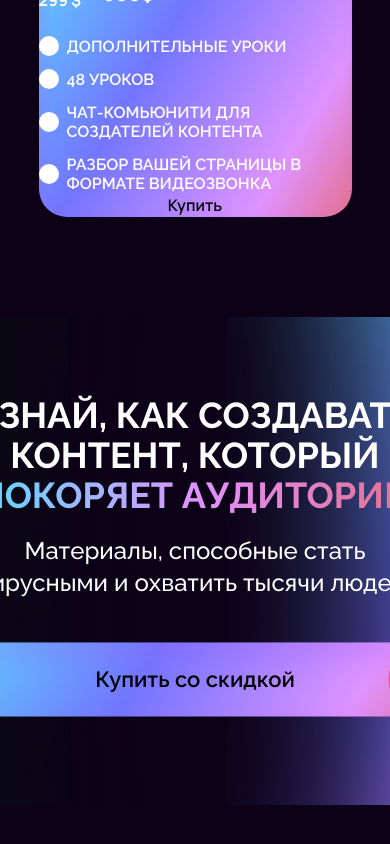
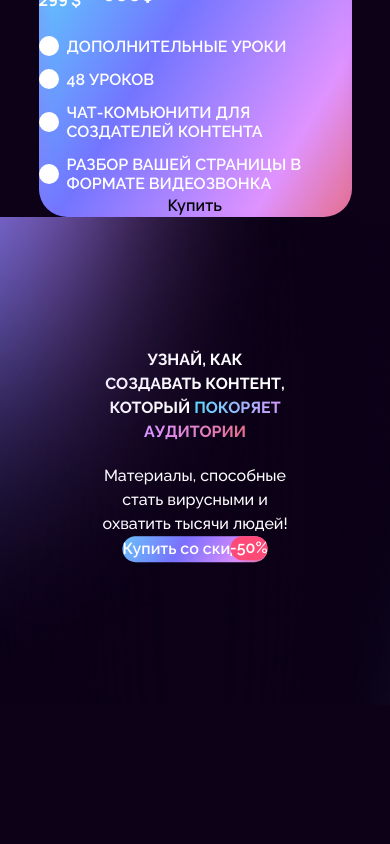
Before and after one commit to Lesia-Onyshchuk/test-project-next-tailwindcss, a Next.js app: page / in a window 390 px wide. Shown: the part 1157-2001 px from the top of the page. After the commit the page ends 1913 px from the top, so only its background shows below. Built offline with nearby package versions, Linux system fonts and the light colour scheme.

Commit message:
footer mobile

```diff
--- a/src/app/components/footer.jsx
+++ b/src/app/components/footer.jsx
@@ -7,34 +7,56 @@ const font = Raleway({ subsets: ["latin"] });
 
 const Footer = () => {
   return (
-    <footer className={`${font.className} pt-[100px] w-[1280px]`}>
+    <footer
+      className={`${font.className} xl:pt-[100px] xs:pt-[66px] xl:w-[1280px] xs:w-[393px]`}
+    >
       <div className="h-[488px] flex justify-between overflow-hidden relative">
+        <Image
+          src="/images/footer-top.png"
+          alt=""
+          width={315}
+          height={282}
+          className="xl:invisible xs:visible xs:absolute top-[-20px] left-[-22px] z-10"
+        />
+        <Image
+          src="/images/footer-bottom.png"
+          alt=""
+          width={315}
+          height={282}
+          className="xl:invisible xs:visible xs:absolute bottom-[-16px] right-[-22px] z-10"
+        />
         <Image
           src="/images/footer-blick.png"
           width={712}
           height={1486}
           alt=""
-          className="absolute left-1/2 -translate-x-1/2 top-1/2 -translate-y-1/2 h-full"
+          className=" xs:invisible xl:visible absolute left-1/2 -translate-x-1/2 top-1/2 -translate-y-1/2 h-full"
         />
-        <Image src="/images/footer.png" width={513} height={799} alt="" />
-        <div className="w-[608px] bg-[linear-gradient(124deg,#5bdbfd_0%,#7375ff_40.3%,#df93ff_79.87%,#e56f8c_100%)]">
-          <div className="absolute left-1/2 -translate-x-1/2 top-1/2 -translate-y-1/2 w-[447px] flex items-center flex-col">
-            <h2 className="text-4xl font-bold uppercase text-white text-center mb-[20px]">
+        <Image
+          src="/images/footer.png"
+          width={513}
+          height={799}
+          alt=""
+          className="xs:invisible xl:visible"
+        />
+        <div className="xl:w-[608px] xs:w-[393px] xl:bg-[linear-gradient(124deg,#5bdbfd_0%,#7375ff_40.3%,#df93ff_79.87%,#e56f8c_100%)] xs:bg-[#0c0117]">
+          <div className="absolute left-1/2 -translate-x-1/2 top-1/2 -translate-y-1/2 xl:w-[447px] xs:w-[280px] flex items-center flex-col">
+            <h2 className="xl:text-4xl xs:text-xl font-bold uppercase text-white text-center mb-[20px]">
               Узнай, как создавать контент, который{" "}
               <span className="bg-gradient-to-r from-[#5bdbfd] via-[#7375ff] via-[#df93ff] to-[#e56f8c] bg-clip-text text-transparent">
                 покоряет аудитории
               </span>
             </h2>
-            <p className="text-white text-center text-2xl font-medium mb-[44px]">
+            <p className="text-white text-center xl:text-2xl xs:text-sm font-medium xl:mb-[44px] xs:mb-[62px]">
               Материалы, способные стать вирусными и охватить тысячи людей!
             </p>
-            <div className="relative w-[534px] flex mb-[11px]">
+            <div className="relative xl:w-[534px] xs:w-[268px] flex mb-[11px]">
               <BuyButton
-                className="w-[534px] h-[74px] shadow-footer bg-[linear-gradient(121deg,#5bdbfd_0%,#7375ff_40.3%,#df93ff_79.87%,#e56f8c_100%)]
-                          flex items-center justify-center
-                          text-[22px] text-black rounded-full leading-[1.66667]"
+                className="xl:w-[534px] xl:h-[74px] xs:w-[268px] xs:h-[68px] shadow-footer bg-[linear-gradient(121deg,#5bdbfd_0%,#7375ff_40.3%,#df93ff_79.87%,#e56f8c_100%)]
+                          flex items-center xs:pl-[49px] xl:justify-center
+                          xl:text-[22px] xs:text-sm text-white rounded-full leading-[1.66667]"
               />
-              <p className="flex items-center justify-center w-[74px] h-[74px] font-semibold text-2xl rounded-full text-white leading-[1.53509] bg-[#ff4a77] absolute top-0 right-0">
+              <p className="flex items-center justify-center xl:w-[74px] xl:h-[74px] xs:w-[68px] xs:h-[68px] font-semibold xl:text-2xl xs:text-xl rounded-full text-white leading-[1.53509] bg-[#ff4a77] absolute top-0 right-0">
                 -50%
               </p>
             </div>
```
Also changed, not shown: public/images/footer-bottom.png (added), public/images/footer-top.png (added).
